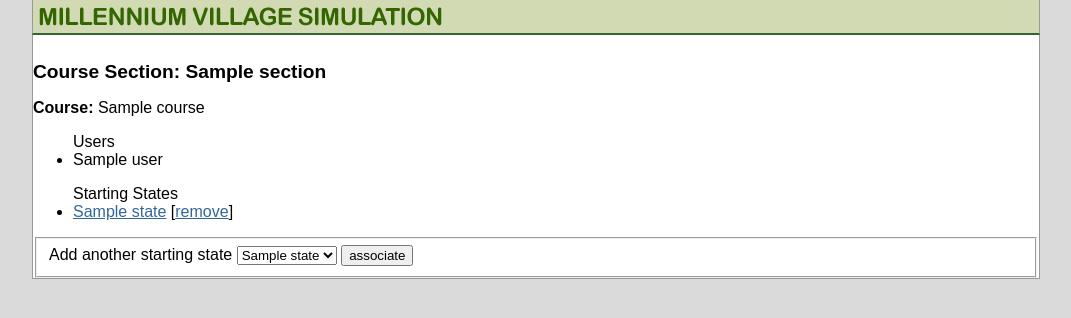
After one commit to ccnmtl/mvsim, a Django app: template templates/admin/course_section.html in a window 1280 px wide. The commit adds this page. Shown: the top 318 px of the page, without its empty margins (104-1175 px from the left). Run offline with Django 3.2, Linux system fonts and the light colour scheme; the template is opened without the code that fills it: most values are stand-ins (such as "Sample title", 1, 10 or a date in 2020).

Commit message:
admin course sections. PMT #75688

```diff
--- a/main/models.py
+++ b/main/models.py
@@ -309,6 +309,10 @@ class CourseSection(models.Model):
             if s.count() > 0:
                 self.starting_states.add(s[0])
 
+    def available_states(self):
+        state_ids = [s.id for s in self.starting_states.all()]
+        return State.objects.all().exclude(name="").exclude(id__in=state_ids)
+
 def ensure_section_exists(sender, instance, created, **kwargs):
     num_sections = CourseSection.objects.filter(
         course=instance).count()
--- /dev/null
+++ b/templates/admin/course_section.html
@@ -0,0 +1,30 @@
+{% extends "base.html" %}
+{% block content %}
+<h2>Course Section: {{section.name}}</h2>
+
+<p><b>Course: </b> {{section.course}}</p>
+
+<ul>Users
+{% for user in section.users.all %}
+<li>{% if user.get_full_name %}{{user.get_full_name}}{% else %}{{ user.username }}{% endif %}</li>
+{% endfor %}
+</ul>
+
+<ul>Starting States
+{% for state in section.starting_states.all %}
+<li><a href="/state/{{state.id}}/">{{state.name}}</a> [<a href="disassociate_state/{{state.id}}/">remove</a>]</li>
+{% endfor %}
+</ul>
+
+<form action="associate_state/" method="post">
+<fieldset><label>Add another starting state</label>
+<select name="state_id">
+{% for state in section.available_states %}
+<option value="{{state.id}}">{{state.name}}</option>
+{% endfor %}
+</select>
+<input type="submit" value="associate" />
+</fieldset>
+</form>
+
+{% endblock %}
--- a/templates/home.html
+++ b/templates/home.html
@@ -1,6 +1,10 @@
 {% extends "base.html" %}
 
 {% block content %}
+
+{% if request.user.is_superuser %}
+<p>You are a superuser, you may: <a href="/course_sections/">Admin Course Sections</a></p>
+{% endif %}
 
   <div id="welcomebox">
     <h2>Welcome to the MV Sim!</h2>
--- a/urls.py
+++ b/urls.py
@@ -49,6 +49,11 @@ urlpatterns = patterns(
     url(r'^state/(?P<state_id>\d+)/clone/$', 'main.views.clone_state',
         name="clone_state"),
 
+    url(r'^course_sections/$', 'main.views.admin_course_sections',name="admin_course_sections"),
+    url(r'^course_sections/(?P<section_id>\d+)/$', 'main.views.admin_course_section',name="admin_course_section"),
+    url(r'^course_sections/(?P<section_id>\d+)/associate_state/$', 'main.views.associate_state',name="associate_state"),
+    url(r'^course_sections/(?P<section_id>\d+)/disassociate_state/(?P<state_id>\d+)/$', 'main.views.disassociate_state',name="disassociate_state"),
+
     (r'^admin/', include(admin.site.urls)),
     (r'^munin/',include('munin.urls')),
     (r'^static/(?P<path>.*)$', 'django.views.static.serve', {'document_root': site_media_root}),
```
Also changed, not shown: main/views.py (+34 -0 lines), templates/admin/course_sections.html (added, +8 -0 lines).
